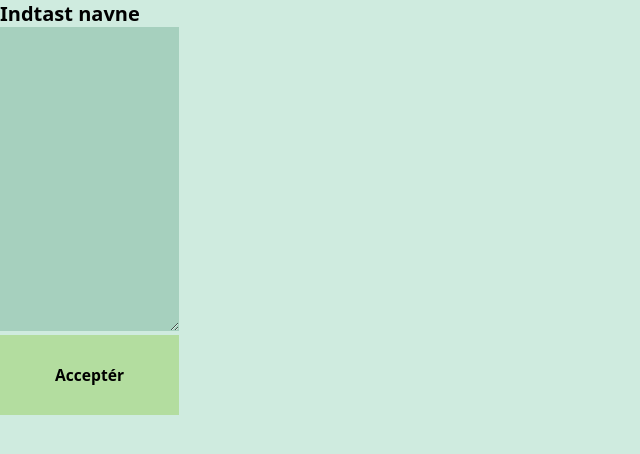
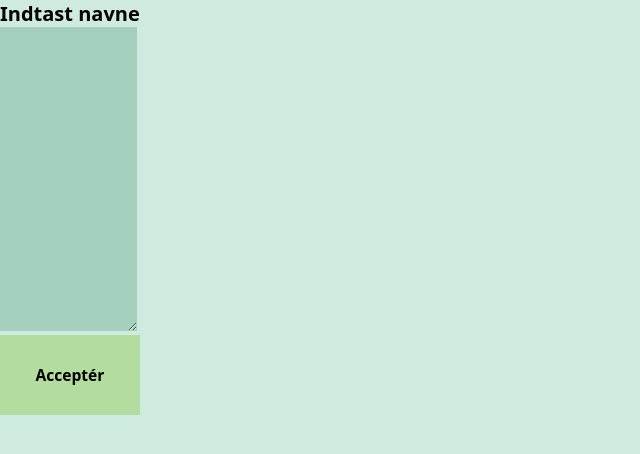
Before and after one commit to jalfd/votetracker, a website with bundled scripts: page static/index.html in a window 1280 px wide. Shown: the whole page, without its empty margins (0-640 px from the left). Built offline with nearby package versions, Linux system fonts and the light colour scheme.

Commit message:
bit more twiddling

```diff
--- a/static/style.css
+++ b/static/style.css
@@ -67,6 +67,7 @@
         background-color: #b3dd9f;
       }
       textarea {
+        width: 10em;
         background-color: #A6D0BE;
         border-style: none;
       }
```
